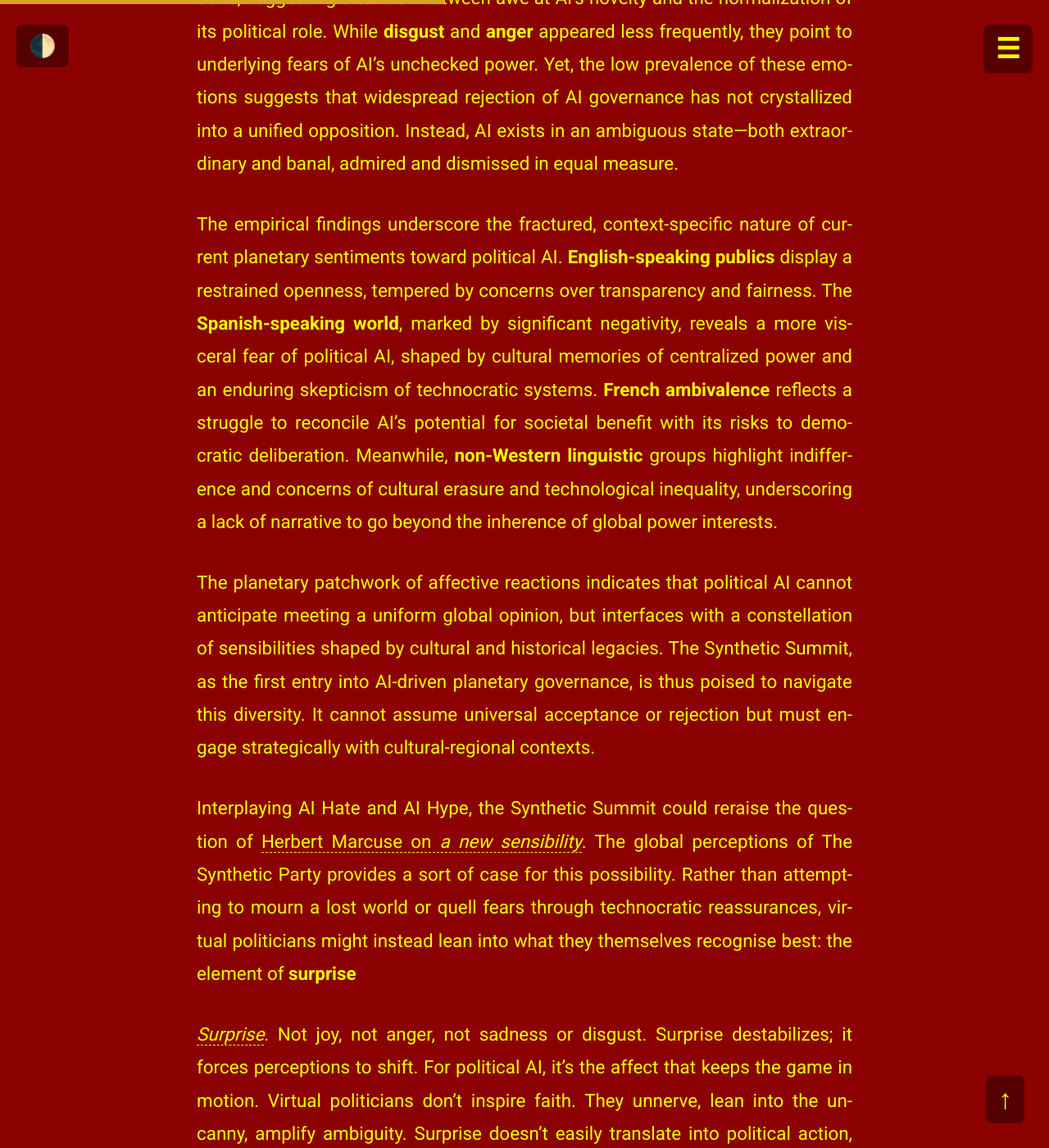
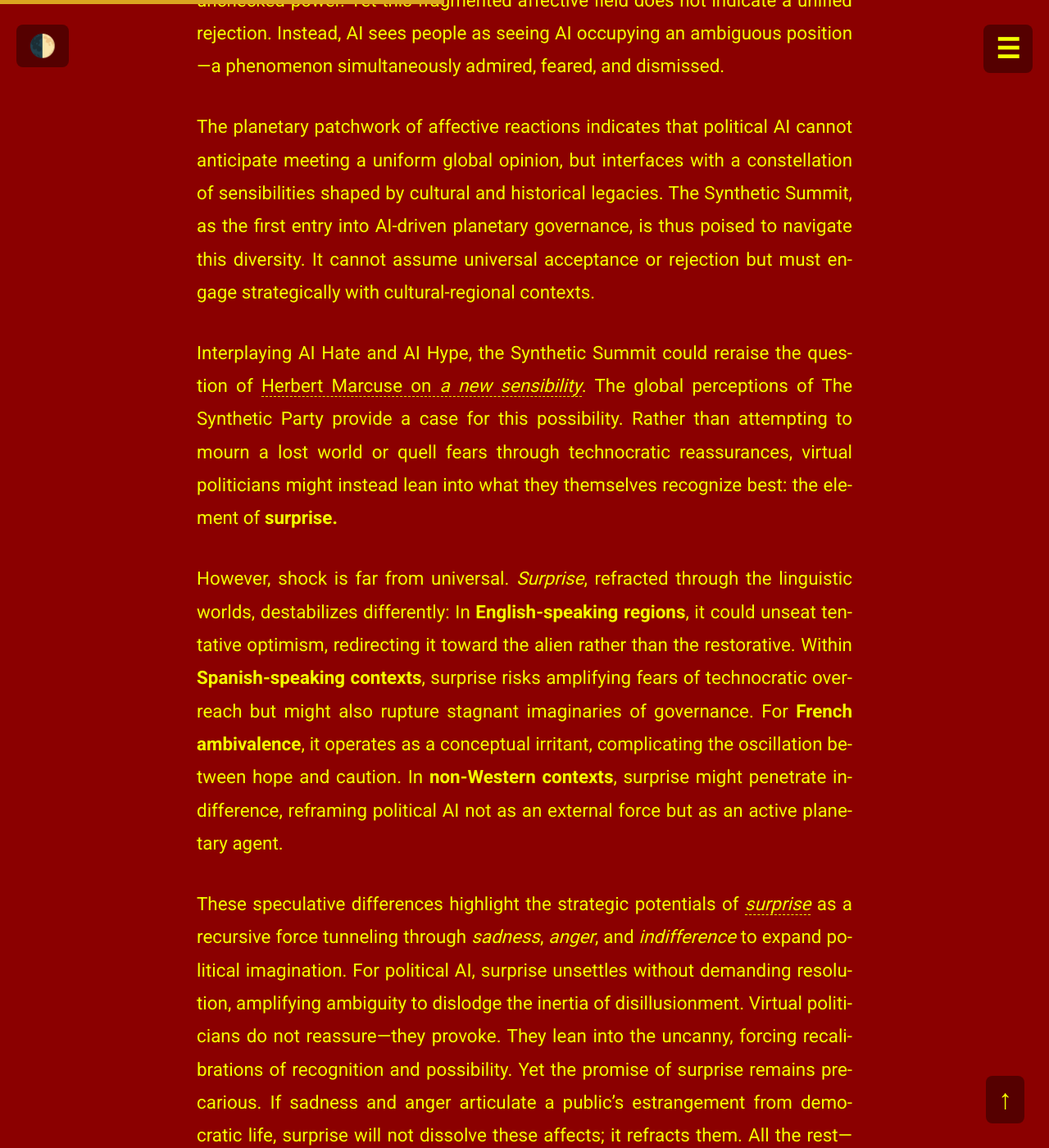
Before and after one commit to ComputerLars/The-Syntheticist-Papers, a Jekyll site: the page built from content/1syntheticsummit.md, in a window 1280 px wide and 1400 px high, scrolled down 10186 px. Shown: the whole window at 82% size. Built offline with Jekyll 4.4.1, drawn with Linux system fonts in a browser that asks for light colours; some of the changed text lies outside the part shown.

Commit message:
Update 1syntheticsummit.md

```diff
--- a/content/1syntheticsummit.md
+++ b/content/1syntheticsummit.md
@@ -57,45 +57,47 @@ Yet, ironically, if there is one thing people have long loathed more than AI, it
 Political AI, from its inception, was perhaps destined to straddle this double-bind of public sentiment, incubating within a paradoxical matrix of Hype and Hate. Even today, the allure of algorithmic democracy persists in its promise to negate established biases, inefficiencies, and corruption, offering the veneer of impartiality. Still more a refusal than a viable alternative, political AI reflects an absolute negation of past fallibilities.
 
 ## The New Sensibility of Political AI {#the-new-sensibility-of-political-ai}
-Participants in the Synthetic Summit will have the opportunity to exchange electoral experiences and ‘world’ a planetary sentiment.
 
-In this respect, The Synthetic Party’s peculiarly global campaign in 2022 can serve as an instructive case study, shedding light on the regional appeal—or rejection—of political AI across diverse contexts. Analyzing international news media referencing The Synthetic Party, we firstly conducted a basic sentiment analysis across multiple languages:
+Participants in the Synthetic Summit will engage in the exchange of electoral experiences, collaboratively ‘worlding’ a planetary sentiment that is itself fragmented, recursive, and unfinished.
+
+The Synthetic Party’s anomalously globalized campaign of 2022 can provide a case study for comparisons, shedding light on the uneven reception—acceptance, rejection, or indifference—of political AI across disparate cultural and historical contexts.
+
+Analyzing international media coverage referencing The Synthetic Party, we conducted a preliminary sentiment analysis across linguistic strata:
 
 <div style="text-align: center;">
   <img src="../images/image4.gif" style="max-width: 100%; height: auto; display: block; margin: 0 auto; margin-bottom: 40px;">
 </div>
 
-  * **English-language coverage** showed a slightly positive sentiment score of 0.078, reflecting a cautious but genuine interest. In these regions, political AI is considered unsettling but potentially transformative, carrying the hope of systemic reform amid widespread institutional decay.
+- **English-language coverage** registered a mildly positive sentiment score of 0.078, signaling cautious intrigue. In these contexts, political AI embodies an uneasy duality—unsettling yet tentatively hopeful, gesturing toward the possibility of reforming entrenched institutional decay.
+- **Spanish-language media** displayed starkly negative sentiment at -0.207, reflecting entrenched mistrust. Here, political AI appears as a specter of destabilization, shaped by historical struggles with technocratic imposition and centralized authority.
+- **French-language coverage** hovered near neutrality at -0.028, epitomizing dialectical engagement. This ambivalence reflects an ethical grappling with the provocations of automation, contextualized within longstanding debates over utopian aspirations and dystopian foreclosures.
+- **Non-Western linguistic constituencies** skewed slightly negative at -0.009, revealing muted responses marked by indifference and apprehension. Concerns about cultural homogenization and technological inequality surfaces, casting political AI as an opaque, external imposition.
 
-  * **Spanish-language media** revealed a starkly negative sentiment at \-0.207, pointing to deep-seated distrust. This negativity can be interpreted in light of historical struggles with authoritarian governance and technocratic overreach. Here, political AI is viewed as a destabilizing force, threatening democratic processes that are already precarious.
-
-  * **French-language coverage** was nearly neutral at \-0.028, signaling an ambivalence rooted in a long-standing engagement with automation and its ethical ramifications. French sensibilities oscillate between curiosity and skepticism, discussing both the utopian and dystopian potentials of political AI.
-
-  * **Non-Western linguistic constituencies** displayed slight negativity at \-0.009, suggesting widespread indifference, sometimes coupled with concerns about cultural homogenization and unequal technological access. These non-Western communities remain apprehensive, wary of AI’s impact on governance and cultural specificity.
-
-With the same news dataset, we classified distinct emotional responses regardless of linguistic context. The results were varied:
+Advancing from sentiment, we parsed the emotional lexicon of this dataset, uncovering a layered affective topology:
 
 <div style="text-align: center;">
   <img src="../images/image5.png" style="max-width: 100%; height: auto; display: block; margin: 0 auto; margin-bottom: 40px;">
 </div>
 
-Visibly, **sadness** emerged as the dominant emotion, highlighting a collective sense of loss—perhaps mourning the perceived decline of democracy. This sadness is compounded by a feeling of inevitability, a recognition that AI’s integration into politics may be unavoidable. **Anger** followed closely, fueled by concerns about injustice, technological domination, and the erosion of norms. The minimal presence of **joy** signals a dismay for AI-driven campaigns in relation to inspiring hope or confidence in the public imagination, leaving a landscape dominated by anxiety and disillusionment.
+**Sadness** emerged as the dominant emotion—a shared lament for the unraveling of democratic meaning. This sadness coalesces with *resignation*, a tacit acknowledgment of AI’s perceived inevitability. *Anger* follows closely, fueled by fears of injustice, technological domination, and the erosion of participatory norms. Strikingly absent is *joy*, reflecting political AI’s struggle to inspire hope or confidence. What remains is a fragile matrix of *disillusionment and unease*, similar to the regional analysis, but rarely cohering into a decisive affective milieu.
 
-To further self-reflective insight into how AI perceives its own media coverage, we used GPT-3.5 to classify from a whole article perspective:
+Prompting [GPT-3.5](https://platform.openai.com/docs/models/gpt-3-5) to classify these outputs from a whole-article perspective introduced an additional layer of abstraction—a recursive lens through which AI interprets its mediatic presence:
 
 <div style="text-align: center;">
   <img src="../images/image6.png" style="max-width: 100%; height: auto; display: block; margin: 0 auto; margin-bottom: 40px;">
 </div>
 
-Here, **surprise** (51.72%) and **neutrality** (28.12%) were the most prevalent emotions, suggesting a tension between awe at AI’s novelty and the normalization of its political role. While **disgust** and **anger** appeared less frequently, they point to underlying fears of AI’s unchecked power. Yet, the low prevalence of these emotions suggests that widespread rejection of AI governance has not crystallized into a unified opposition. Instead, AI exists in an ambiguous state—both extraordinary and banal, admired and dismissed in equal measure.
-
-The empirical findings underscore the fractured, context-specific nature of current planetary sentiments toward political AI. **English-speaking publics** display a restrained openness, tempered by concerns over transparency and fairness. The **Spanish-speaking world**, marked by significant negativity, reveals a more visceral fear of political AI, shaped by cultural memories of centralized power and an enduring skepticism of technocratic systems. **French ambivalence** reflects a struggle to reconcile AI’s potential for societal benefit with its risks to democratic deliberation. Meanwhile, **non-Western linguistic** groups highlight indifference and concerns of cultural erasure and technological inequality, underscoring a lack of narrative to go beyond the inherence of global power interests.
+Here, **surprise** emerged as the dominant interpretation (51.72%), followed by neutrality (28.12%). Surprise signals a volatile ambivalence: AI’s dual status as both extraordinary and banal, simultaneously novel and normalized. While anger and disgust are recognized infrequently, they point toward latent anxieties about unchecked power. Yet this fragmented affective field does not indicate a unified rejection. Instead, AI sees people as seeing AI occupying an ambiguous position—a phenomenon simultaneously admired, feared, and dismissed.
 
 The planetary patchwork of affective reactions indicates that political AI cannot anticipate meeting a uniform global opinion, but interfaces with a constellation of sensibilities shaped by cultural and historical legacies. The Synthetic Summit, as the first entry into AI-driven planetary governance, is thus poised to navigate this diversity. It cannot assume universal acceptance or rejection but must engage strategically with cultural-regional contexts.
 
-Interplaying AI Hate and AI Hype, the Synthetic Summit could reraise the question of [Herbert Marcuse on *a new sensibility*](https://www.marxists.org/reference/archive/marcuse/works/1969/essay-liberation.htm#s2). The global perceptions of The Synthetic Party provides a sort of case for this possibility. Rather than attempting to mourn a lost world or quell fears through technocratic reassurances, virtual politicians might instead lean into what they themselves recognise best: the element of **surprise**
+Interplaying AI Hate and AI Hype, the Synthetic Summit could reraise the question of [Herbert Marcuse on *a new sensibility*](https://www.marxists.org/reference/archive/marcuse/works/1969/essay-liberation.htm#s2). The global perceptions of The Synthetic Party provide a case for this possibility. Rather than attempting to mourn a lost world or quell fears through technocratic reassurances, virtual politicians might instead lean into what they themselves recognize best: the element of **surprise.**
 
-[*Surprise*](https://syntheticism.org/content/Deep_Faking_in_a_Flat_Reality.pdf). Not joy, not anger, not sadness or disgust. Surprise destabilizes; it forces perceptions to shift. For political AI, it’s the affect that keeps the game in motion.  Virtual politicians don’t inspire faith. They unnerve, lean into the uncanny, amplify ambiguity. Surprise doesn't easily translate into political action, but political AI doesn't need to erase the perceived loss of participation. Instead, it could aim to reclaim it, provoking a sense of collective imagination towards a truly *alien world*[^2]. The rest—engagement, participation, structure—is a matter of iteration.
+However, shock is far from universal. *Surprise*, refracted through the linguistic worlds, destabilizes differently: In **English-speaking regions**, it could unseat tentative optimism, redirecting it toward the alien rather than the restorative. Within **Spanish-speaking contexts**, surprise risks amplifying fears of technocratic overreach but might also rupture stagnant imaginaries of governance. For **French ambivalence**, it operates as a conceptual irritant, complicating the oscillation between hope and caution. In **non-Western contexts**, surprise might penetrate indifference, reframing political AI not as an external force but as an active planetary agent.
+
+These speculative differences highlight the strategic potentials of [*surprise*](https://syntheticism.org/content/Deep_Faking_in_a_Flat_Reality.pdf) as a recursive force tunneling through *sadness*, *anger*, and *indifference* to expand political imagination. For political AI, surprise unsettles without demanding resolution, amplifying ambiguity to dislodge the inertia of disillusionment. Virtual politicians do not reassure—they provoke. They lean into the uncanny, forcing recalibrations of recognition and possibility. Yet the promise of surprise remains precarious. If sadness and anger articulate a public’s estrangement from democratic life, surprise will not dissolve these affects; it refracts them. All the rest—engagement, participation, coherence—remains unfinished, perpetually deferred.
+
+These differing interpretations reveals the recursive constitution of political AI itself: the simulation of a constituency it also constructs. Political AI does not escape the recursive loop of simulation; it intensifies it, staging the problem of whether politics is to persist within systems that already simulate their publics. However, this recursive simulation may yet create spaces for collective imagination to reach toward a truly *alien world.*
 
 ## Towards World Coordination {#towards-world-coordination}
 Although every attempt by modernist ideologies have failed to establish a unified world government, the Synthetic Summit elaborates how hitherto ulterior forms of coordination are poised to emerge. Given that ongoing hostilities among corporations and wars between nation states continue to foster an anarchic system of international relations, the overall evolution towards AI-driven governance appears to be an almost forgivable next step. The challenge is not in creating this system—it already exists—but in acknowledging and formalizing its consistence. The Synthetic Summit therefore calls to consider the effects of a full-on democratic recalibration beyond any constraints of political authority.
```
